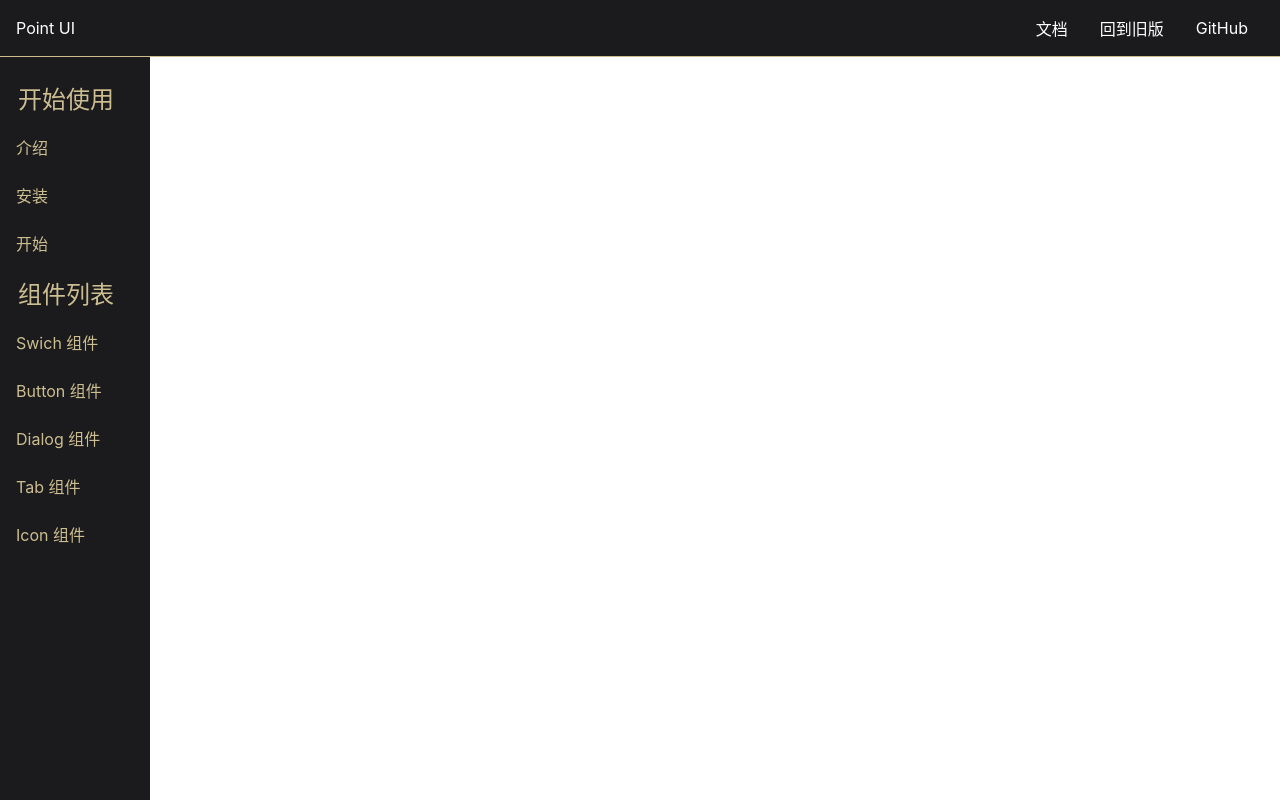
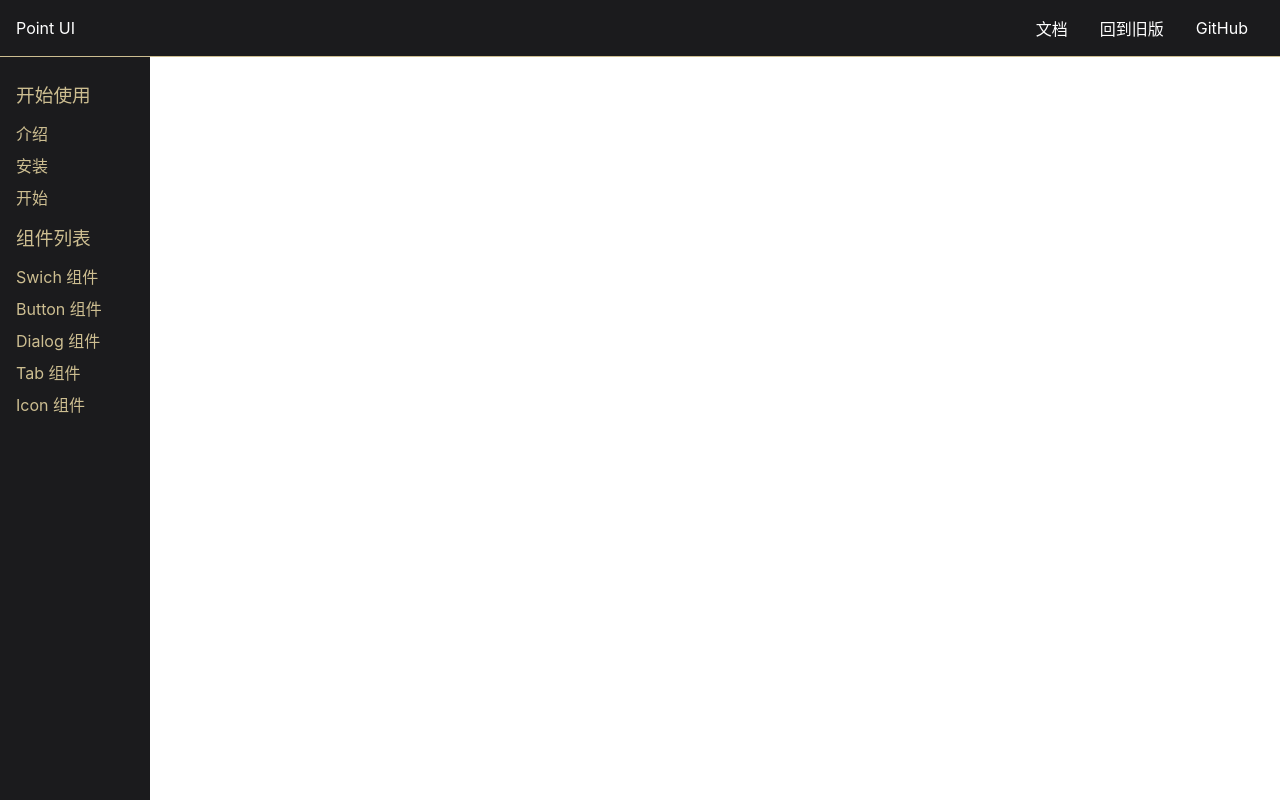
Before and after one commit to chaunceym/point-ui-vue3, a Vue app: page /#/doc in a window 1280 px wide. Built offline with nearby package versions, Linux system fonts and the light colour scheme.

Commit message:
加入active链接样式

```diff
--- a/src/index.scss
+++ b/src/index.scss
@@ -27,8 +27,4 @@ h6 {
 a {
   text-decoration: none;
   color: inherit;
-  &:hover {
-    cursor: pointer;
-    border-bottom: 1px solid;
-  }
 }
--- a/src/views/Doc.vue
+++ b/src/views/Doc.vue
@@ -3,7 +3,7 @@
   <TopNav class="nav" />
   <div class="content">
     <aside v-if="menuVisible">
-      <h2>开始使用</h2>
+      <h3>开始使用</h3>
       <ol>
         <li>
           <router-link to="/doc/introduce">介绍</router-link>
@@ -15,7 +15,7 @@
           <router-link to="/doc/get-started">开始</router-link>
         </li>
       </ol>
-      <h2>组件列表</h2>
+      <h3>组件列表</h3>
       <ol>
         <li>
           <router-link to="/doc/switch">Swich 组件</router-link>
@@ -113,24 +113,27 @@ aside {
   padding: 70px 8px 8px;
   height: 100%;
 
-  >h2 {
-    margin: 10px;
+  >h3 {
+    margin: 10px 8px;
   }
 
   >ol {
     >li {
-      padding: 10px 8px;
-      margin: 4px 0;
-      transition: all 250ms;
-      border-radius: 4px 50% 50% 4px;
+      a {
+        display: inline-flex;
+        width: 100%;
+        height: 100%;
+        padding: 4px 8px;
+        transition: all 250ms;
+      }
     }
+  }
 
-    >li:hover {
-      background: $point-color;
-      color: $point-bg;
-      transform: translate(15%, 10%);
-      font-weight: 700;
-    }
+  .router-link-active {
+    color: $point-bg;
+    background: $point-color;
+    border-radius: 4px;
+    font-weight: 700;
   }
 }
 </style>
```
